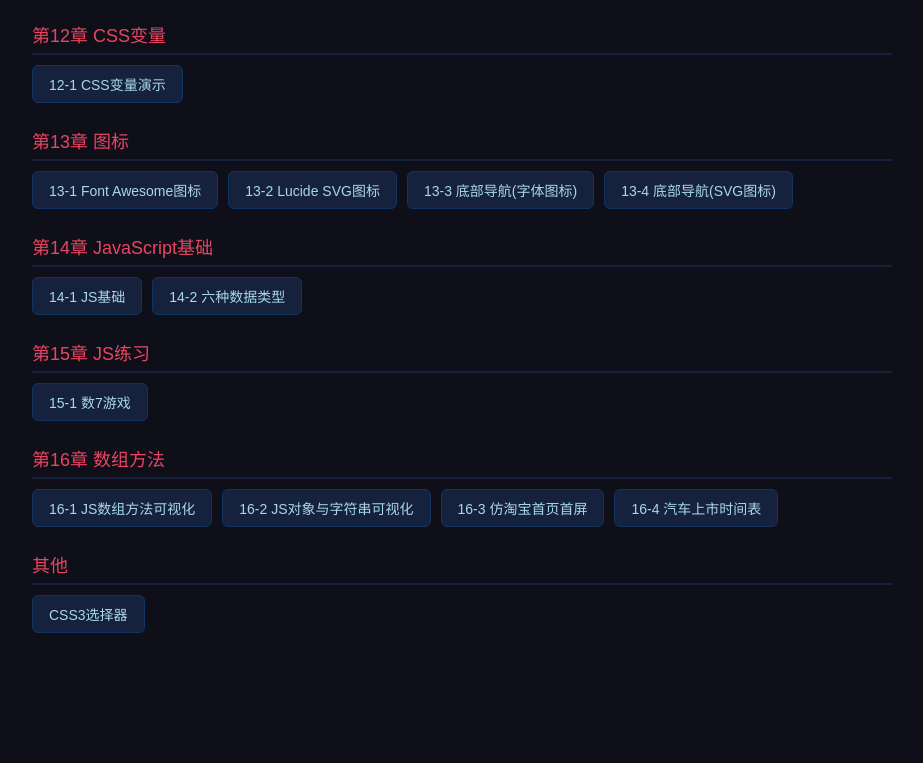
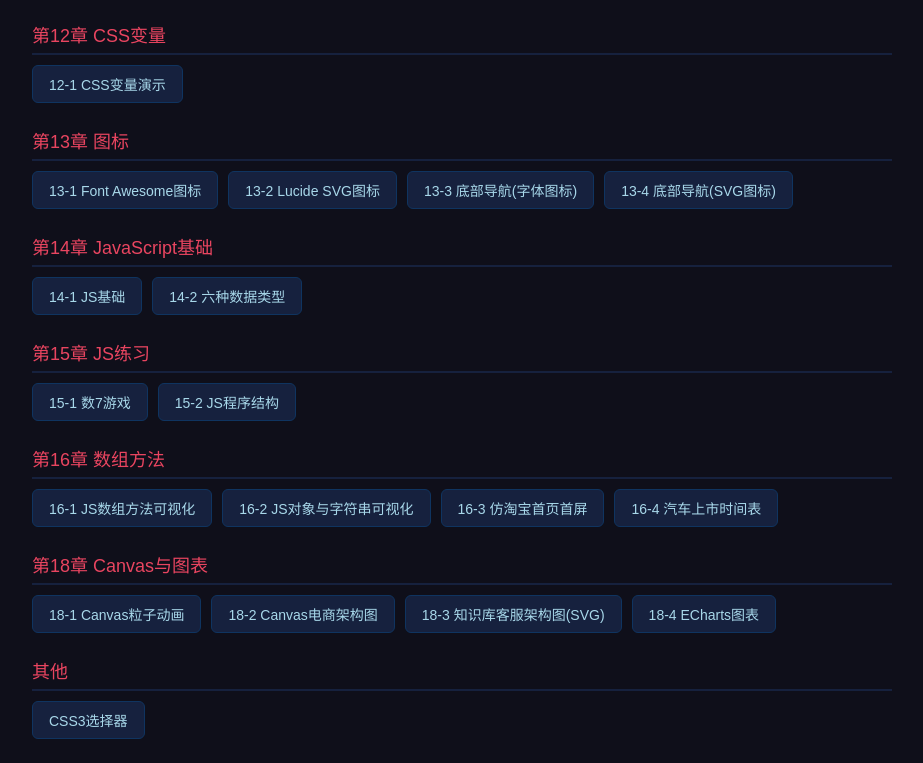
Before and after one commit to sdusdscs/Geconghui, a plain HTML site: page index.html in a window 1280 px wide. Shown: the part 1199-1962 px from the top of the page, without its empty margins (178-1101 px from the left). Before the commit the page ends 1856 px from the top, so only its background shows below. Drawn offline with Linux system fonts and the light colour scheme.

Commit message:
更新首页加入15-2与18章导航

```diff
--- a/index.html
+++ b/index.html
@@ -191,6 +191,7 @@
       <div class="gch_chapter_title">第15章 JS练习</div>
       <div class="gch_links">
         <a href="15-1.html">15-1 数7游戏</a>
+        <a href="15-2.html">15-2 JS程序结构</a>
       </div>
     </div>
 
@@ -205,6 +206,16 @@
     </div>
 
     <div class="gch_chapter">
+      <div class="gch_chapter_title">第18章 Canvas与图表</div>
+      <div class="gch_links">
+        <a href="18-1.html">18-1 Canvas粒子动画</a>
+        <a href="18-2.html">18-2 Canvas电商架构图</a>
+        <a href="18-3.html">18-3 知识库客服架构图(SVG)</a>
+        <a href="18-4.html">18-4 ECharts图表</a>
+      </div>
+    </div>
+
+    <div class="gch_chapter">
       <div class="gch_chapter_title">其他</div>
       <div class="gch_links">
         <a href="css3选择器.html">CSS3选择器</a>
```
